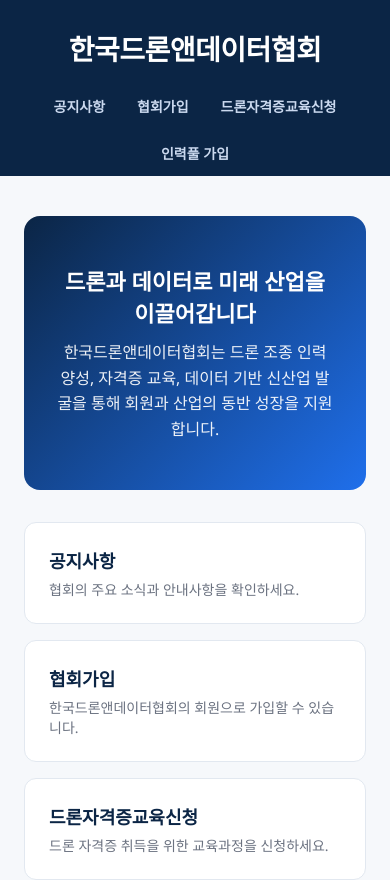
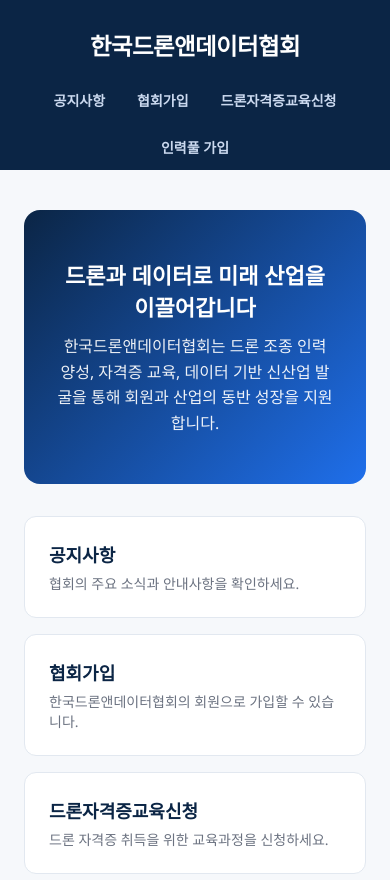
Before and after one commit to lay7362-ctrl/korea-drone-data-association, a React (Vite) app: page / in a window 390 px wide. Shown: the top 880 px of the page. Built offline with nearby package versions, Linux system fonts and the light colour scheme.

Commit message:
모바일에서 헤더 타이틀이 줄바꿈되는 문제 수정
좁은 화면에서 폰트 크기 하한을 낮춰 제목이 한 줄에 들어가도록 조정

```diff
--- a/src/components/Header.css
+++ b/src/components/Header.css
@@ -13,12 +13,13 @@
 }
 
 .site-title {
-  font-size: clamp(28px, 5vw, 44px);
+  font-size: clamp(20px, 6vw, 44px);
   font-weight: 800;
   letter-spacing: -0.5px;
   color: var(--white);
   align-self: center;
   text-align: center;
+  white-space: nowrap;
 }
 
 .site-nav ul {
```
